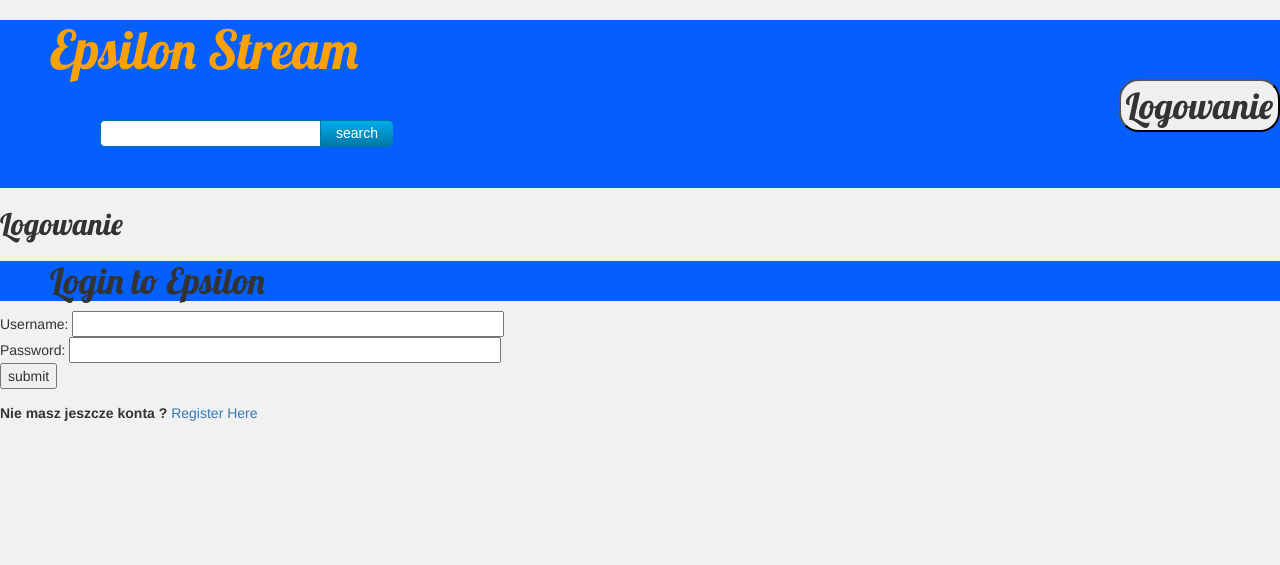
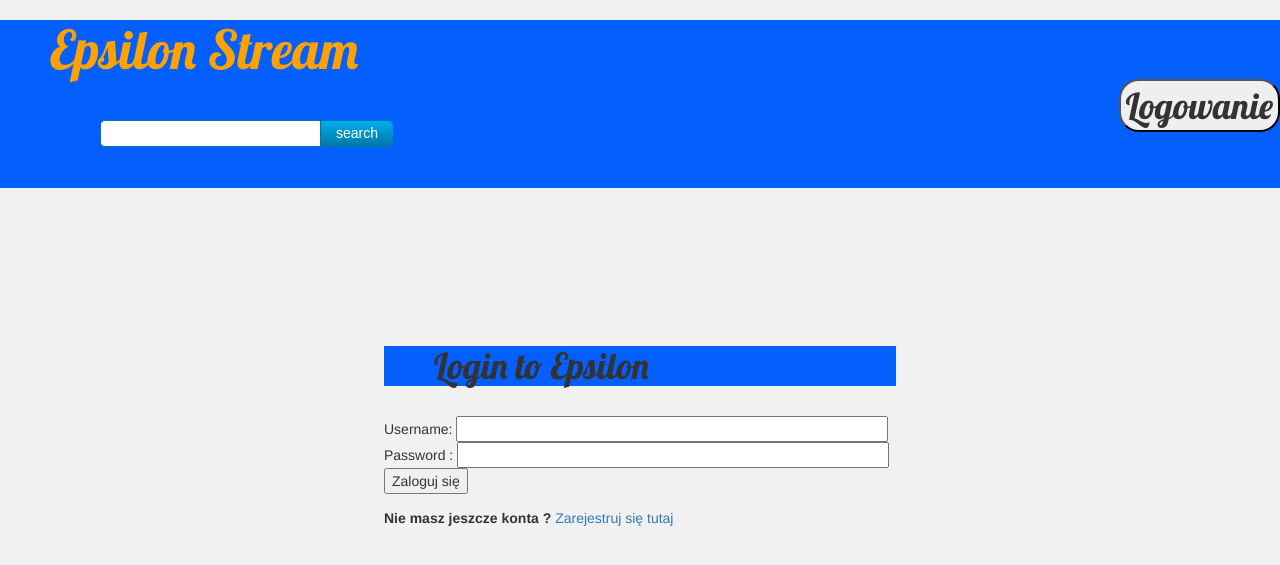
Before and after one commit to Jarema27/EpsilonStream, a Django app: page /logowanie in a window 1280 px wide. Shown: the top 565 px of the page. Run offline with Django 3.2, Linux system fonts and the light colour scheme; some libraries are stand-ins or nearby versions.

Commit message:
Wylogowanie,estetyka

```diff
--- a/Comment/templates/Comment/base.html
+++ b/Comment/templates/Comment/base.html
@@ -17,10 +17,16 @@
     <div>
       <h1><a href ="/">Epsilon Stream</a>
 
+
+       {% if user.is_authenticated %}
+        <form  method="get" action="/logout/">
+            <button input type="submit" value="search" type="button">Wyloguj się</button>
+        </form>
+       {% else %}
         <form  method="get" action="/logowanie">
             <button input type="submit" value="search" type="button">Logowanie</button>
         </form>
-
+        {% endif %}
         <form id="tfnewsearch" method="get" action="/songs">
               <input type="text" class="tftextinput" name="q" size="21" maxlength="120"><input type="submit" value="search" class="tfbutton">
         </form>
--- a/Comment/templates/Comment/logowanie.html
+++ b/Comment/templates/Comment/logowanie.html
@@ -4,27 +4,33 @@
 
 {% block content %}
   <title>Logowanie</title>
-   <h2>Logowanie</h2>
 
 
   <body>
-        <h1>Login to Epsilon</h1>
-
+        <div id="logowanie">
+         <h1>Login to Epsilon</h1>
         <form id="login_form" method="post" action="/logowanie">
             {% csrf_token %}
-            Username: <input type="text" name="username" value="" size="50" />
             <br />
-            Password: <input type="password" name="password" value="" size="50" />
+            Username: <input type="text" name="username " value="" size="50" />
+            <br />
+            Password : <input type="password" name="password " value="" size="50" />
             <br />
 
-            <input type="submit" value="submit" />
+            <input type="submit" value="Zaloguj się" />
         </form>
+
+
+        <label >Nie masz jeszcze konta ?</label>
+      <a href="/register/">Zarejestruj się tutaj</a>
+        </div>
+
+
 
     </body>
 
 
-    <label >Nie masz jeszcze konta ?</label>
-      <a href="/register/">Register Here</a>
+
 
 
 {% endblock content %}
--- a/Comment/urls.py
+++ b/Comment/urls.py
@@ -6,8 +6,6 @@ urlpatterns = [
     url(r'^$', views.post_list, name='post_list'),
     url(r'^logowanie$', views.user_login, name='logowanie'),
     url(r'^songs$', views.search_songs, name='search_songs'),
-     url(r'^register/$', views.register, name='register'), # ADD NEW PATTERN!
-    url(r'^registration/$', views.registration, name='registration'),
-    url(r'^registration_complete/$', views.registration_complete,
- 	name='Registration_Complete'),
+    url(r'^register/$', views.register, name='register'), # ADD NEW PATTERN!
+    url(r'^logout/$', views.user_logout, name='logout'),
 ]
--- a/Comment/views.py
+++ b/Comment/views.py
@@ -7,7 +7,7 @@ from django.shortcuts import render_to_response
 from django.http import HttpResponseRedirect
 from django.contrib.auth.forms import UserCreationForm
 from Comment.forms import UserForm, UserProfileForm
-from django.contrib.auth import authenticate, login
+from django.contrib.auth import authenticate, login, logout
 from django.http import HttpResponseRedirect, HttpResponse
 
 def post_list(request):
@@ -96,9 +96,9 @@ def user_login(request):
     if request.method == 'POST':
         # Gather the username and password provided by the user.
         # This information is obtained from the login form.
-        username = request.POST['username']
-        password = request.POST['password']
-
+        username = request.POST.get("username", False)
+        password = request.POST.get("password", False)
+        print(username);
         # Use Django's machinery to attempt to see if the username/password
         # combination is valid - a User object is returned if it is.
         user = authenticate(username=username, password=password)
@@ -127,3 +127,10 @@ def user_login(request):
         # No context variables to pass to the template system, hence the
         # blank dictionary object...
         return render_to_response('Comment/logowanie.html', {})
+
+def user_logout(request):
+    # Since we know the user is logged in, we can now just log them out.
+    logout(request)
+
+    # Take the user back to the homepage.
+    return HttpResponseRedirect('/')
--- a/static/css/epsilon.css
+++ b/static/css/epsilon.css
@@ -64,6 +64,14 @@ img{
 
 }
 
+#logowanie{
+	padding-top:10%;
+	display: block;
+    margin: auto;
+    width: 40%;
+}
+
+
 #tfheader{
 		background-color:#c3dfef;
 	}
```
Also changed, not shown: Comment/templates/Comment/register.html (+10 -3 lines), Comment/templates/Comment/registration.html (deleted, +0 -17 lines), Comment/templates/Comment/registration_complete.html (deleted, +0 -10 lines).
